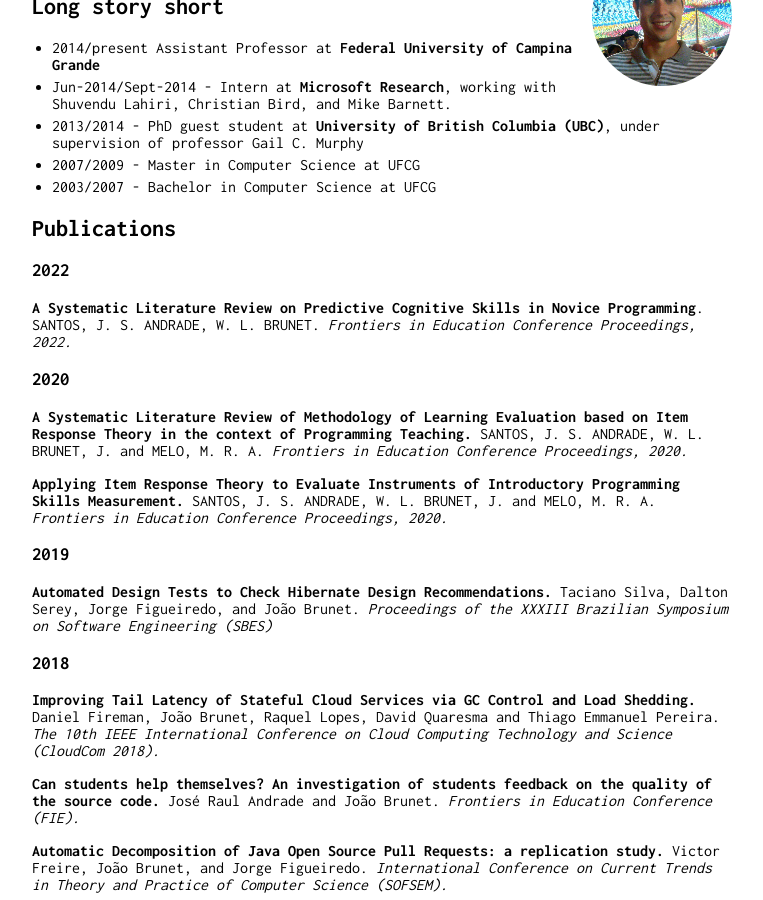
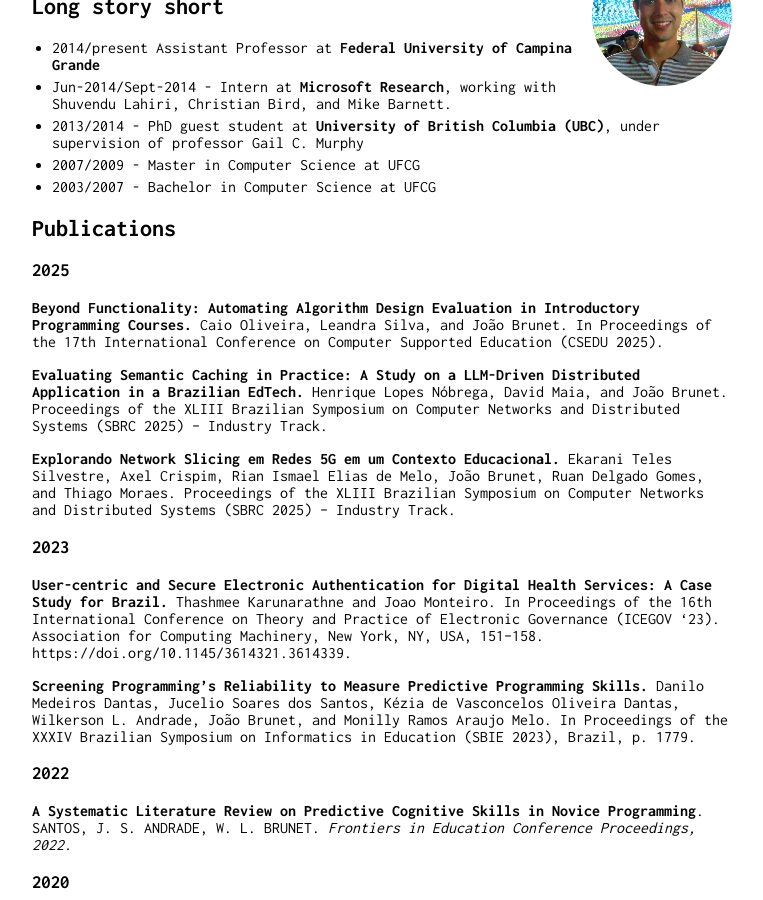
Before and after one commit to joaoarthurbm/joaoarthurbm.github.io, a Jekyll site: the page built from index.md, in a window 1280 px wide and 900 px high, scrolled down 229 px. Shown: the whole window, without its empty margins (258-1021 px from the left). Built offline with Jekyll 4.4.1, drawn with Linux system fonts in a browser that asks for light colours; our own code applies the rules of GitHub Pages for plain Markdown files.

Commit message:
publicacoes

```diff
--- a/index.md
+++ b/index.md
@@ -19,6 +19,20 @@ layout: default
 * 2003/2007 - Bachelor in Computer Science at UFCG
 
 ## Publications
+
+### 2025
+
+**Beyond Functionality: Automating Algorithm Design Evaluation in Introductory Programming Courses.** Caio Oliveira, Leandra Silva, and João Brunet. In Proceedings of the 17th International Conference on Computer Supported Education (CSEDU 2025).
+
+**Evaluating Semantic Caching in Practice: A Study on a LLM-Driven Distributed Application in a Brazilian EdTech.** Henrique Lopes Nóbrega, David Maia, and João Brunet. Proceedings of the XLIII Brazilian Symposium on Computer Networks and Distributed Systems (SBRC 2025) – Industry Track.
+
+**Explorando Network Slicing em Redes 5G em um Contexto Educacional.** Ekarani Teles Silvestre, Axel Crispim, Rian Ismael Elias de Melo, João Brunet, Ruan Delgado Gomes, and Thiago Moraes. Proceedings of the XLIII Brazilian Symposium on Computer Networks and Distributed Systems (SBRC 2025) – Industry Track.
+
+### 2023
+
+**User-centric and Secure Electronic Authentication for Digital Health Services: A Case Study for Brazil.** Thashmee Karunarathne and Joao Monteiro. In Proceedings of the 16th International Conference on Theory and Practice of Electronic Governance (ICEGOV '23). Association for Computing Machinery, New York, NY, USA, 151–158. https://doi.org/10.1145/3614321.3614339.
+
+**Screening Programming’s Reliability to Measure Predictive Programming Skills.** Danilo Medeiros Dantas, Jucelio Soares dos Santos, Kézia de Vasconcelos Oliveira Dantas, Wilkerson L. Andrade, João Brunet, and Monilly Ramos Araujo Melo. In Proceedings of the XXXIV Brazilian Symposium on Informatics in Education (SBIE 2023), Brazil, p. 1779.
 
 ### 2022
 
```
